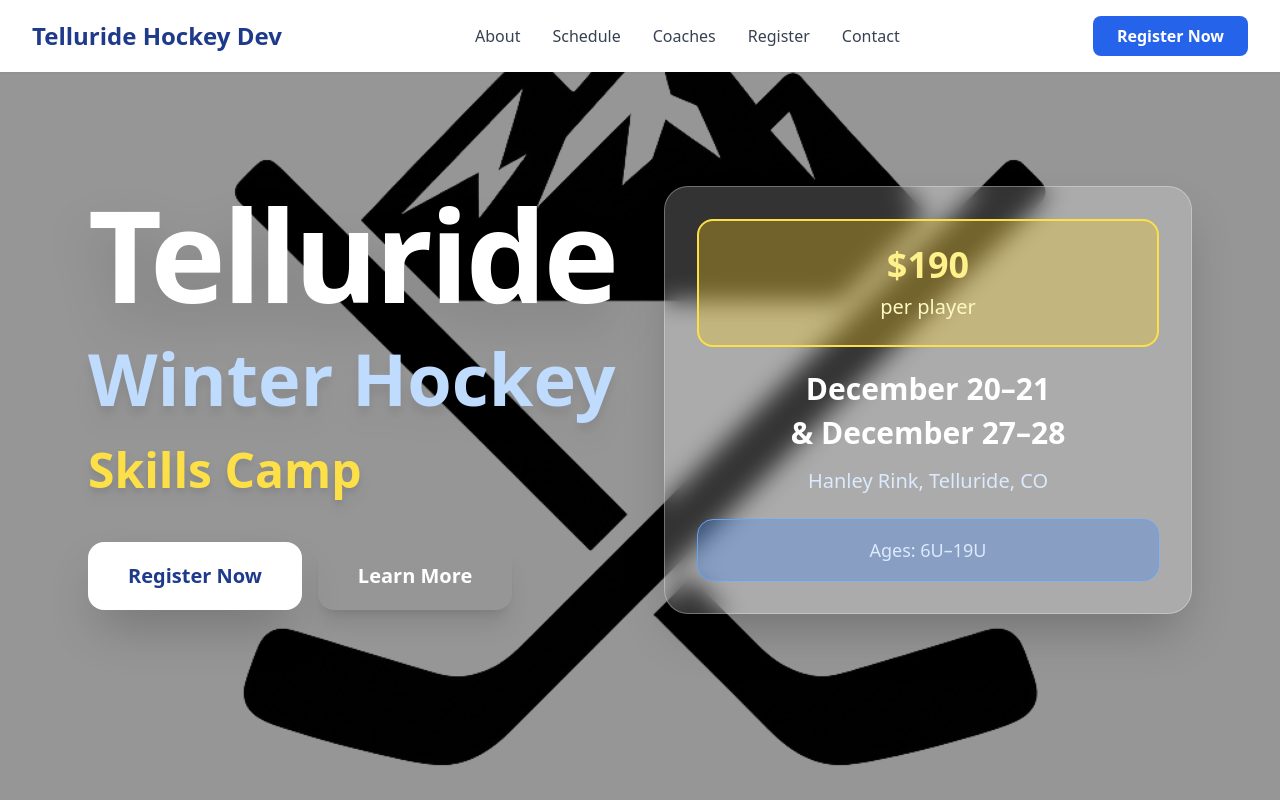
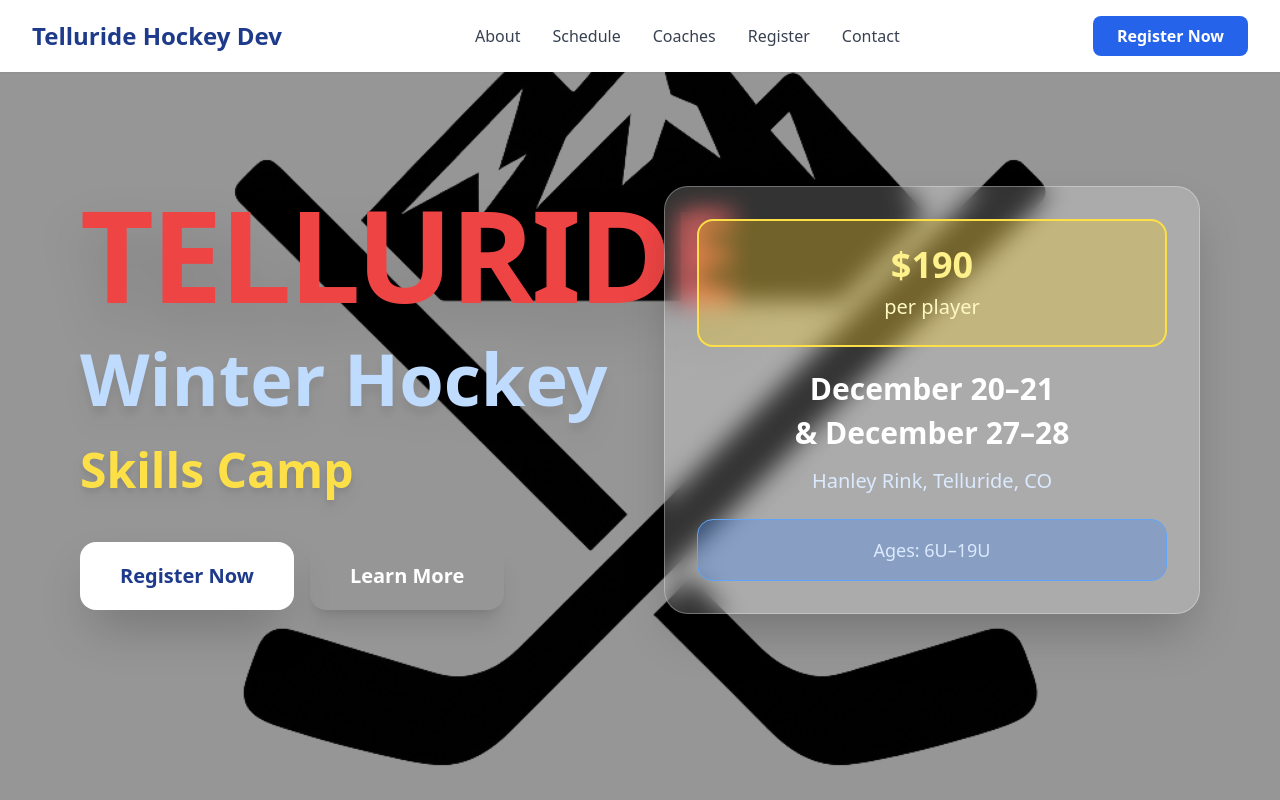
Before and after one commit to JohnoHoins/telluride-hockey-dev, a Next.js app: page / in a window 1280 px wide. Shown: the top 800 px of the page. Built offline with nearby package versions, Linux system fonts and the light colour scheme.

Commit message:
test: make obvious change to verify deployment
- Changed Telluride to red color and uppercase
- This should be immediately visible if deployment works

```diff
--- a/app/page.tsx
+++ b/app/page.tsx
@@ -124,8 +124,8 @@ export default function Home() {
           <div className="grid lg:grid-cols-2 gap-12 items-center min-h-screen py-20">
             {/* Left Side - Title */}
             <div className="text-center lg:text-left">
-              <h1 className="text-7xl md:text-9xl font-black mb-6 tracking-tight text-white drop-shadow-2xl">
-                Telluride
+              <h1 className="text-7xl md:text-9xl font-black mb-6 tracking-tight text-red-500 drop-shadow-2xl">
+                TELLURIDE
               </h1>
               <h2 className="text-5xl md:text-7xl font-bold mb-8 text-blue-200 drop-shadow-xl">
                 Winter Hockey
```
